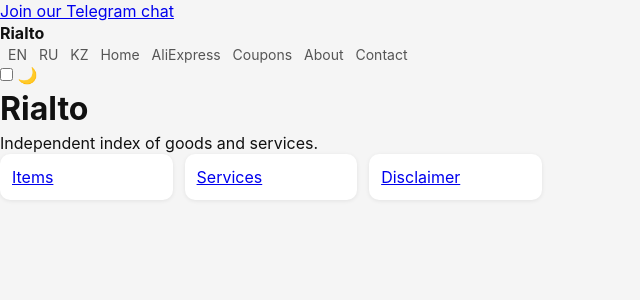
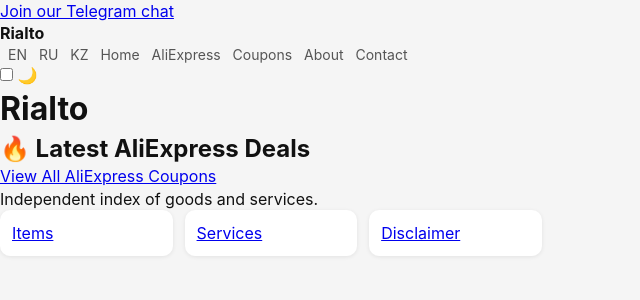
Before and after one commit to StewartArbor/rialto, a Jekyll site: the page built from index.html, in a window 1280 px wide. Shown: the top 300 px of the page, without its empty margins (0-640 px from the left). Built offline with Jekyll 4.4.1, drawn with Linux system fonts in a browser that asks for light colours.

Commit message:
Update index.html

```diff
--- a/index.html
+++ b/index.html
@@ -6,6 +6,9 @@ title: Rialto
 
 <div class="wrap">
   <h1>Rialto</h1>
+  <h2>🔥 Latest AliExpress Deals</h2>
+<a href="/en/aliexpress.html">View All AliExpress Coupons</a>
+
 
   <p class="desc">
     Independent index of goods and services.
```
